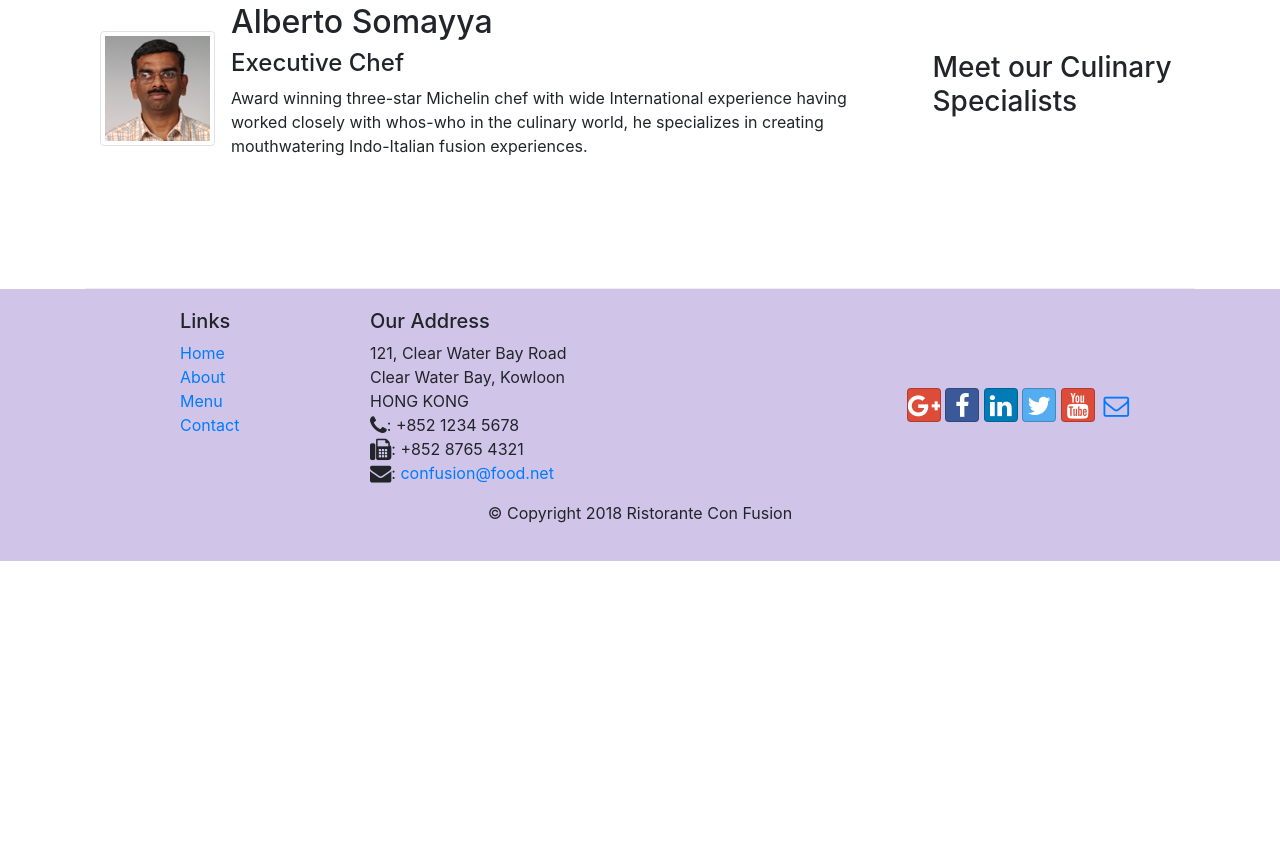
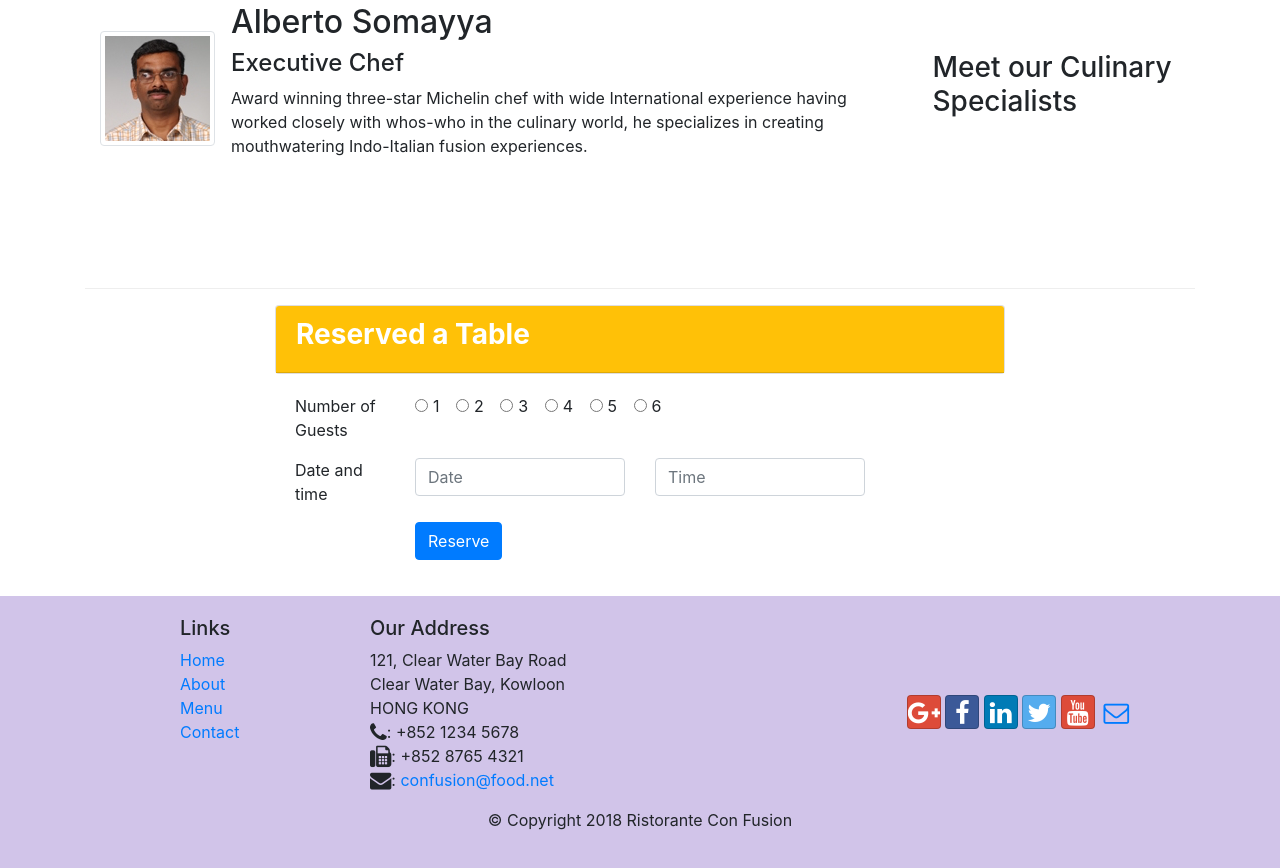
Before and after one commit to martinlud136/conFusion, a website: page index.html in a window 1280 px wide. Shown: the part 1245-2113 px from the top of the page. Before the commit the page ends 1806 px from the top, so only its background shows below. Drawn offline with nearby package versions, Linux system fonts and the light colour scheme.

Commit message:
carta para reservas assignment 2

```diff
--- a/index.html
+++ b/index.html
@@ -90,6 +90,66 @@
                 </div>
             </div>
         </div>
+        <div class="row justify-content-md-center mt-3">
+            <div class="col-12 col-sm-8">
+                <div class="card">
+                    <div class="card-header bg-warning">
+                    <h3><strong class="text-white">Reserved a Table</strong></h3>
+                    </div>
+                </div>
+                <div class="card-body">
+                    <form>
+                        <div class="form-group row justify-content-center">
+                            <div class="col-sm-2">
+                                Number of Guests
+                            </div>
+                            <div class="col-sm">
+                                <div class="form-check form-check-inline">
+                                    <input class="form-check-input" type="radio" name="inlineRadioOptions" id="inlineRadio1" value="option1">
+                                    <label class="form-check-label" for="inlineRadio1">1</label>
+                                </div>
+                                <div class="form-check form-check-inline">
+                                    <input class="form-check-input" type="radio" name="inlineRadioOptions" id="inlineRadio2" value="option2">
+                                    <label class="form-check-label" for="inlineRadio2">2</label>
+                                </div>
+                                <div class="form-check form-check-inline">
+                                    <input class="form-check-input" type="radio" name="inlineRadioOptions" id="inlineRadio3" value="option3">
+                                    <label class="form-check-label" for="inlineRadio3">3</label>
+                                </div>
+                                <div class="form-check form-check-inline">
+                                    <input class="form-check-input" type="radio" name="inlineRadioOptions" id="inlineRadio1" value="option1">
+                                    <label class="form-check-label" for="inlineRadio1">4</label>
+                                </div>
+                                <div class="form-check form-check-inline">
+                                    <input class="form-check-input" type="radio" name="inlineRadioOptions" id="inlineRadio2" value="option2">
+                                    <label class="form-check-label" for="inlineRadio2">5</label>
+                                </div>
+                                <div class="form-check form-check-inline">
+                                    <input class="form-check-input" type="radio" name="inlineRadioOptions" id="inlineRadio3" value="option3">
+                                    <label class="form-check-label" for="inlineRadio3">6</label>
+                                </div>
+                            </div>
+                        </div>
+                        <div class="form-group row">
+                            <div class="col-sm-2">
+                                Date and time
+                            </div>
+                            <div class="col-sm-4">
+                                <input type="text" class="form-control" placeholder="Date">
+                            </div>
+                            <div class="col-sm-4">
+                                <input type="text" class="form-control" placeholder="Time">
+                            </div>
+                        </div>
+                        <div class="form-group row">
+                            <div class="offset-md-2 col-md-10">
+                                <a href="" class="btn btn-primary">Reserve</a>
+                            </div>
+                        </div>
+                    </form>
+                </div>
+            </div>
+        </div>
     </div>
 
     <footer class="footer">
```
